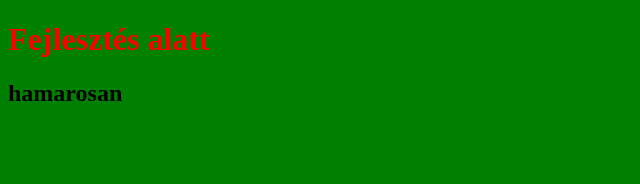
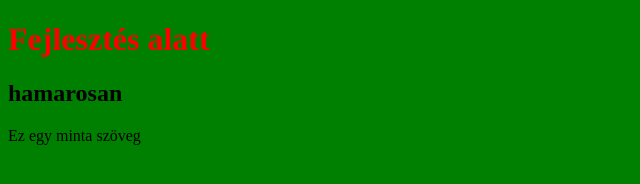
Before and after one commit to ferenczymark/20250108-szbi, a plain HTML site: page index.html in a window 1280 px wide. Shown: the whole page, without its empty margins (0-640 px from the left). Drawn offline with Linux system fonts and the light colour scheme.

Commit message:
bekezdés

```diff
--- a/index.html
+++ b/index.html
@@ -9,5 +9,6 @@
 <body>
     <h1>Fejlesztés alatt</h1>
     <h2>hamarosan</h2>
+    <p>Ez egy minta szöveg</p>
 </body>
 </html>
```
